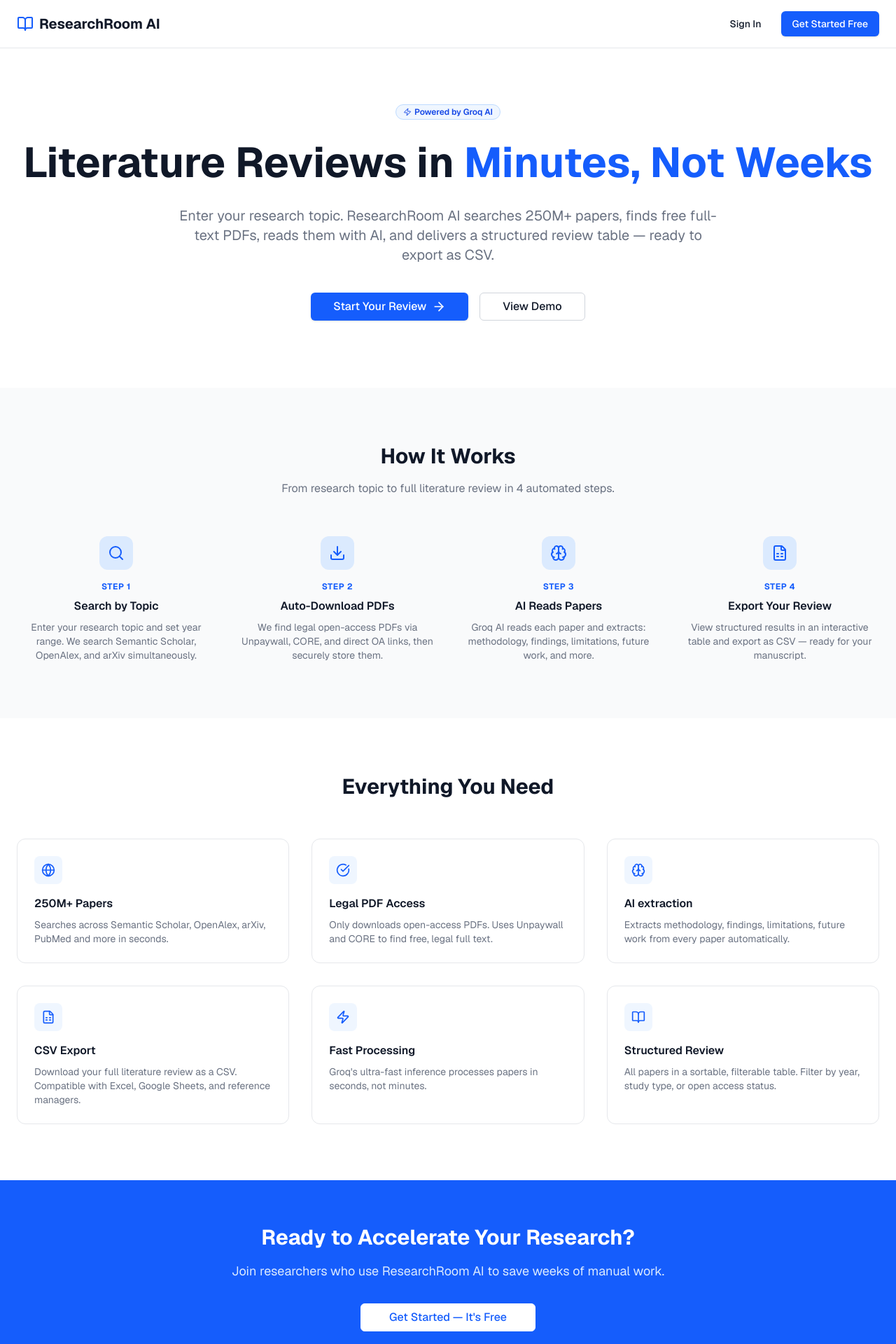
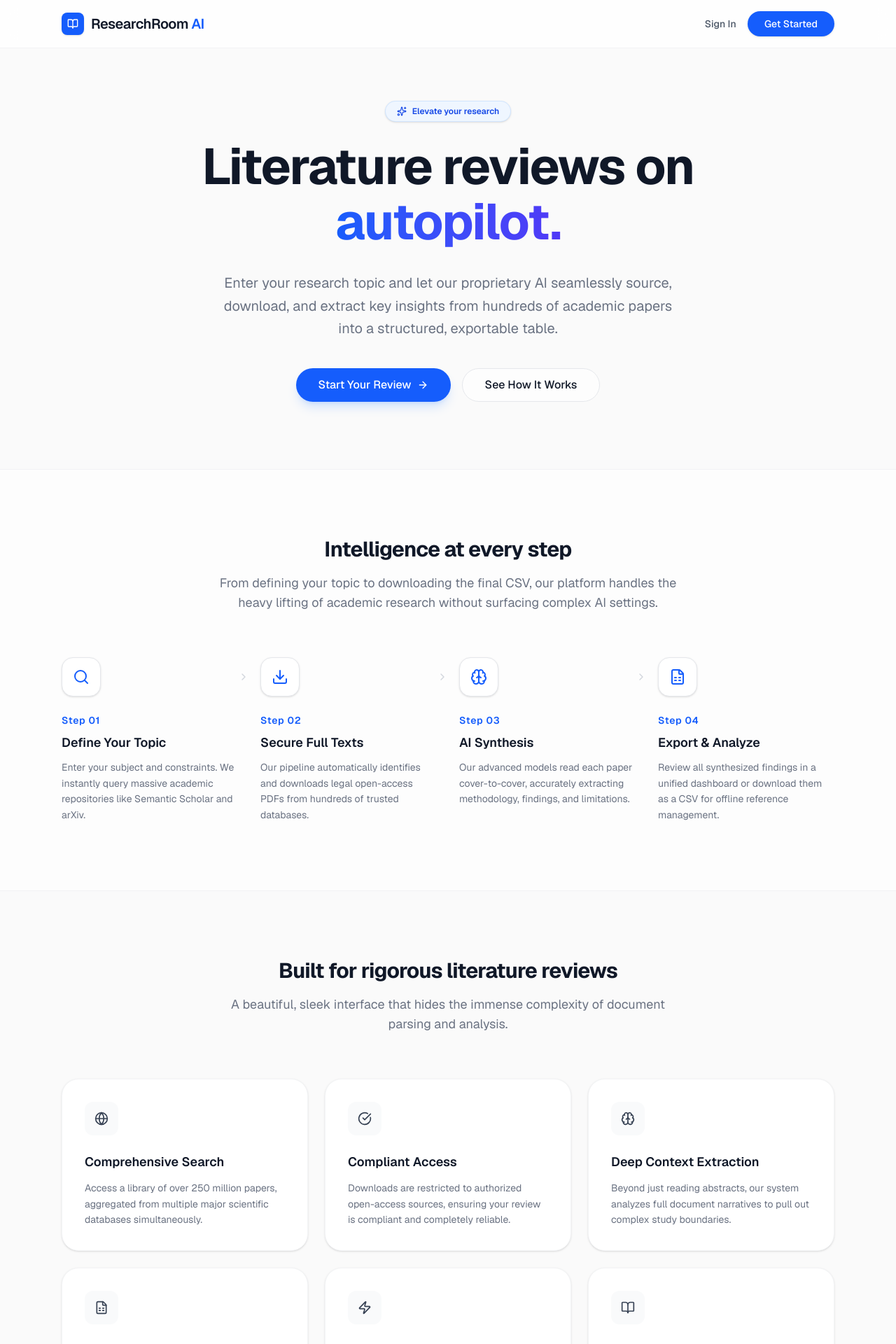
Before and after one commit to dev-fuadhasan/ailiterature, a Next.js app: page / in a window 1280 px wide. Shown: the top 1920 px of the page at 70% size. Built offline with nearby package versions, Linux system fonts and the light colour scheme; no server answers.

Commit message:
feat: redesign landing page to be sleek, lightweight, and professional

```diff
--- a/src/app/page.tsx
+++ b/src/app/page.tsx
@@ -13,35 +13,40 @@ import {
   Zap,
   Globe,
   LayoutDashboard,
+  Sparkles,
+  ChevronRight
 } from "lucide-react";
 
 export default async function LandingPage() {
   const supabase = await createClient();
   const { data: { user } } = await supabase.auth.getUser();
   const isSignedIn = !!user;
+
   return (
-    <div className="min-h-screen bg-white">
+    <div className="min-h-screen bg-[#FAFAFA] font-sans selection:bg-blue-100 text-gray-900">
       {/* Navbar */}
-      <nav className="border-b border-gray-200 bg-white/80 backdrop-blur-sm sticky top-0 z-50">
-        <div className="max-w-7xl mx-auto px-6 py-4 flex items-center justify-between">
-          <div className="flex items-center gap-2">
-            <BookOpen className="h-6 w-6 text-blue-600" />
-            <span className="font-bold text-xl text-gray-900">ResearchRoom AI</span>
+      <nav className="fixed top-0 inset-x-0 z-50 bg-white/80 backdrop-blur-md border-b border-gray-200/50">
+        <div className="max-w-6xl mx-auto px-6 py-4 flex items-center justify-between">
+          <div className="flex items-center gap-2.5">
+            <div className="w-8 h-8 rounded-lg bg-blue-600 flex items-center justify-center shadow-sm">
+              <BookOpen className="h-4 w-4 text-white" />
             </div>
-          <div className="flex items-center gap-3">
+            <span className="font-semibold text-xl tracking-tight">ResearchRoom <span className="text-blue-600">AI</span></span>
+          </div>
+          <div className="flex items-center gap-4">
             {isSignedIn ? (
               <Link href="/dashboard">
-                <Button className="gap-2">
+                <Button className="rounded-full shadow-sm gap-2">
                   <LayoutDashboard className="h-4 w-4" /> Go to Dashboard
                 </Button>
               </Link>
             ) : (
               <>
-                <Link href="/login">
-                  <Button variant="ghost">Sign In</Button>
+                <Link href="/login" className="text-sm font-medium text-gray-600 hover:text-gray-900 transition-colors hidden sm:block">
+                  Sign In
                 </Link>
                 <Link href="/login">
-                  <Button>Get Started Free</Button>
+                  <Button className="rounded-full shadow-sm px-6">Get Started</Button>
                 </Link>
               </>
             )}
@@ -50,63 +55,72 @@ export default async function LandingPage() {
       </nav>
 
       {/* Hero */}
-      <section className="max-w-7xl mx-auto px-6 pt-20 pb-24 text-center">
-        <Badge variant="secondary" className="mb-6 text-blue-700 bg-blue-50 border-blue-200">
-          <Zap className="h-3 w-3 mr-1" /> Powered by Groq AI
+      <section className="relative pt-36 pb-24 overflow-hidden">
+        {/* Sleek background decoration */}
+        <div className="absolute inset-0 -z-10 bg-[linear-gradient(to_right,#80808012_1px,transparent_1px),linear-gradient(to_bottom,#80808012_1px,transparent_1px)] bg-[size:24px_24px]"></div>
+        <div className="absolute top-0 inset-x-0 flex justify-center -z-10 pointer-events-none opacity-50">
+          <div className="w-[800px] h-[400px] bg-blue-400/20 blur-[120px] rounded-full mix-blend-multiply"></div>
+        </div>
+
+        <div className="max-w-5xl mx-auto px-6 text-center">
+          <Badge variant="secondary" className="mb-6 text-blue-700 bg-blue-50 hover:bg-blue-100 border border-blue-200/60 rounded-full px-4 py-1.5 shadow-sm transition-colors cursor-default">
+            <Sparkles className="h-3.5 w-3.5 mr-2" /> Elevate your research
           </Badge>
-        <h1 className="text-5xl md:text-6xl font-bold text-gray-900 mb-6 leading-tight">
-          Literature Reviews in{" "}
-          <span className="text-blue-600">Minutes, Not Weeks</span>
+          <h1 className="text-5xl md:text-7xl font-bold tracking-tight text-gray-900 mb-8 max-w-4xl mx-auto leading-[1.1]">
+            Literature reviews on <span className="text-transparent bg-clip-text bg-gradient-to-r from-blue-600 to-indigo-600">autopilot.</span>
           </h1>
-        <p className="text-xl text-gray-500 max-w-3xl mx-auto mb-10">
-          Enter your research topic. ResearchRoom AI searches 250M+ papers, finds free
-          full-text PDFs, reads them with AI, and delivers a structured review table
-          — ready to export as CSV.
+          <p className="text-lg md:text-xl text-gray-500 max-w-2xl mx-auto mb-10 leading-relaxed">
+            Enter your research topic and let our proprietary AI seamlessly source, download, and extract key insights from hundreds of academic papers into a structured, exportable table.
           </p>
-        <div className="flex items-center justify-center gap-4">
+          <div className="flex flex-col sm:flex-row items-center justify-center gap-4">
             {isSignedIn ? (
               <Link href="/dashboard">
-              <Button size="lg" className="gap-2 text-base px-8">
-                Go to Dashboard <LayoutDashboard className="h-5 w-5" />
+                <Button size="lg" className="rounded-full h-12 px-8 text-base shadow-lg shadow-blue-500/20 hover:shadow-xl hover:shadow-blue-500/30 transition-all gap-2">
+                  Go to Dashboard <ArrowRight className="h-4 w-4" />
                 </Button>
               </Link>
             ) : (
               <>
                 <Link href="/login">
-                <Button size="lg" className="gap-2 text-base px-8">
-                  Start Your Review <ArrowRight className="h-5 w-5" />
+                  <Button size="lg" className="rounded-full h-12 px-8 text-base shadow-lg shadow-blue-500/20 hover:shadow-xl hover:shadow-blue-500/30 transition-all gap-2">
+                    Start Your Review <ArrowRight className="h-4 w-4" />
                   </Button>
                 </Link>
-              <Link href="/login">
-                <Button size="lg" variant="outline" className="text-base px-8">
-                  View Demo
+                <Link href="/#how-it-works">
+                  <Button size="lg" variant="outline" className="rounded-full h-12 px-8 text-base border-gray-200 bg-white/50 backdrop-blur-sm hover:bg-white hover:border-gray-300 transition-all">
+                    See How It Works
                   </Button>
                 </Link>
               </>
             )}
           </div>
+        </div>
       </section>
 
-      {/* How it Works */}
-      <section className="bg-gray-50 py-20">
-        <div className="max-w-7xl mx-auto px-6">
-          <h2 className="text-3xl font-bold text-center text-gray-900 mb-4">
-            How It Works
+      {/* How it Works / Steps */}
+      <section id="how-it-works" className="py-24 bg-white/60 border-y border-gray-200/50 relative">
+        <div className="max-w-6xl mx-auto px-6">
+          <div className="text-center mb-16">
+            <h2 className="text-3xl tracking-tight font-bold text-gray-900 mb-4">
+              Intelligence at every step
             </h2>
-          <p className="text-center text-gray-500 mb-14 max-w-2xl mx-auto">
-            From research topic to full literature review in 4 automated steps.
+            <p className="text-gray-500 max-w-2xl mx-auto text-lg">
+              From defining your topic to downloading the final CSV, our platform handles the heavy lifting of academic research without surfacing complex AI settings.
             </p>
+          </div>
+
           <div className="grid grid-cols-1 md:grid-cols-4 gap-8">
             {steps.map((step, i) => (
-              <div key={i} className="text-center">
-                <div className="w-12 h-12 bg-blue-100 rounded-xl flex items-center justify-center mx-auto mb-4">
-                  <step.icon className="h-6 w-6 text-blue-600" />
+              <div key={i} className="relative group">
+                <div className="w-14 h-14 bg-white border border-gray-200 rounded-2xl flex items-center justify-center mb-6 shadow-sm group-hover:scale-110 group-hover:shadow-md transition-all duration-300 group-hover:border-blue-200">
+                  {<step.icon className="h-6 w-6 text-blue-600" />}
                 </div>
-                <div className="text-xs font-bold text-blue-600 uppercase tracking-wider mb-2">
-                  Step {i + 1}
+                <div className="text-sm font-semibold text-blue-600 tracking-wider mb-2 flex items-center gap-2">
+                  <span>Step 0{i + 1}</span>
+                  {i < steps.length - 1 && <ChevronRight className="h-4 w-4 text-gray-300 hidden md:block absolute -right-4 top-5" />}
                 </div>
-                <h3 className="font-semibold text-gray-900 mb-2">{step.title}</h3>
-                <p className="text-sm text-gray-500">{step.description}</p>
+                <h3 className="font-semibold text-gray-900 mb-2.5 text-lg">{step.title}</h3>
+                <p className="text-sm text-gray-500 leading-relaxed">{step.description}</p>
               </div>
             ))}
           </div>
@@ -114,58 +128,70 @@ export default async function LandingPage() {
       </section>
 
       {/* Features */}
-      <section className="py-20">
-        <div className="max-w-7xl mx-auto px-6">
-          <h2 className="text-3xl font-bold text-center text-gray-900 mb-14">
-            Everything You Need
+      <section className="py-24 max-w-6xl mx-auto px-6">
+        <div className="text-center mb-16">
+          <h2 className="text-3xl tracking-tight font-bold text-gray-900 mb-4">
+            Built for rigorous literature reviews
           </h2>
-          <div className="grid grid-cols-1 md:grid-cols-3 gap-8">
+          <p className="text-gray-500 max-w-2xl mx-auto text-lg">
+            A beautiful, sleek interface that hides the immense complexity of document parsing and analysis.
+          </p>
+        </div>
+
+        <div className="grid grid-cols-1 md:grid-cols-3 gap-6">
           {features.map((f, i) => (
-              <div key={i} className="p-6 rounded-xl border border-gray-200 hover:border-blue-300 transition-colors">
-                <div className="w-10 h-10 bg-blue-50 rounded-lg flex items-center justify-center mb-4">
-                  <f.icon className="h-5 w-5 text-blue-600" />
+            <div key={i} className="p-8 rounded-3xl bg-white border border-gray-100 shadow-sm hover:shadow-md hover:border-blue-100 transition-all duration-300">
+              <div className="w-12 h-12 bg-gray-50 rounded-xl flex items-center justify-center mb-6">
+                {<f.icon className="h-5 w-5 text-gray-700" />}
               </div>
-                <h3 className="font-semibold text-gray-900 mb-2">{f.title}</h3>
-                <p className="text-sm text-gray-500">{f.description}</p>
+              <h3 className="font-semibold text-gray-900 mb-3 text-lg">{f.title}</h3>
+              <p className="text-gray-500 leading-relaxed text-sm">{f.description}</p>
             </div>
           ))}
+        </div>
+      </section>
+
+      {/* CTA */}
+      <section className="py-20 px-6">
+        <div className="max-w-5xl mx-auto bg-gray-900 rounded-3xl p-12 md:p-16 text-center relative overflow-hidden shadow-2xl">
+          <div className="absolute top-0 inset-x-0 flex justify-center pointer-events-none opacity-30">
+            <div className="w-[600px] h-[300px] bg-blue-500 blur-[100px] rounded-full"></div>
+          </div>
+          <h2 className="text-3xl md:text-5xl font-bold text-white mb-6 tracking-tight relative z-10">
+            Ready to accelerate your research?
+          </h2>
+          <p className="text-gray-300 mb-10 text-lg max-w-2xl mx-auto relative z-10">
+            Join researchers saving weeks of manual review time. Beautifully simple. Unbelievably smart.
+          </p>
+          <div className="relative z-10">
+            {isSignedIn ? (
+              <Link href="/dashboard">
+                <Button size="lg" className="rounded-full bg-blue-600 hover:bg-blue-500 text-white border-0 h-12 px-8 text-base">
+                  Go to your Dashboard
+                </Button>
+              </Link>
+            ) : (
+              <Link href="/login">
+                <Button size="lg" className="rounded-full bg-blue-600 hover:bg-blue-500 text-white border-0 h-12 px-10 text-base shadow-lg shadow-blue-900/50">
+                  Join for Free
+                </Button>
+              </Link>
+            )}
           </div>
         </div>
       </section>
 
-      {/* CTA */}
-      <section className="bg-blue-600 py-16">
-        <div className="max-w-4xl mx-auto px-6 text-center">
-          <h2 className="text-3xl font-bold text-white mb-4">
-            Ready to Accelerate Your Research?
-          </h2>
-          <p className="text-blue-100 mb-8 text-lg">
-            Join researchers who use ResearchRoom AI to save weeks of manual work.
-          </p>
-          {isSignedIn ? (
-            <Link href="/dashboard">
-              <Button size="lg" variant="outline" className="text-blue-600 border-white hover:bg-white text-base px-10 gap-2">
-                <LayoutDashboard className="h-5 w-5" /> Go to Dashboard
-              </Button>
-            </Link>
-          ) : (
-            <Link href="/login">
-              <Button size="lg" variant="outline" className="text-blue-600 border-white hover:bg-white text-base px-10">
-                Get Started — It&apos;s Free
-              </Button>
-            </Link>
-          )}
+      {/* Footer */}
+      <footer className="border-t border-gray-200 mt-10 bg-white">
+        <div className="max-w-6xl mx-auto px-6 py-8 flex flex-col md:flex-row items-center justify-between gap-4 text-sm text-gray-500">
+          <div className="flex items-center gap-2 font-medium text-gray-800">
+            <BookOpen className="h-4 w-4 text-blue-600" /> ResearchRoom AI
           </div>
-      </section>
-
-      {/* Footer */}
-      <footer className="border-t border-gray-200 py-8">
-        <div className="max-w-7xl mx-auto px-6 flex items-center justify-between text-sm text-gray-500">
-          <span>© 2026 ResearchRoom AI. All rights reserved.</span>
           <div className="flex items-center gap-2">
-            <Globe className="h-4 w-4" />
-            <span>Searches 250M+ papers worldwide</span>
+            <Globe className="h-4 w-4 text-gray-400" />
+            <span>Searching 250M+ academic papers globally</span>
           </div>
+          <span>&copy; {new Date().getFullYear()} ResearchRoom AI. All rights reserved.</span>
         </div>
       </footer>
     </div>
@@ -175,55 +201,55 @@ export default async function LandingPage() {
 const steps = [
   {
     icon: Search,
-    title: "Search by Topic",
-    description: "Enter your research topic and set year range. We search Semantic Scholar, OpenAlex, and arXiv simultaneously.",
+    title: "Define Your Topic",
+    description: "Enter your subject and constraints. We instantly query massive academic repositories like Semantic Scholar and arXiv.",
   },
   {
     icon: Download,
-    title: "Auto-Download PDFs",
-    description: "We find legal open-access PDFs via Unpaywall, CORE, and direct OA links, then securely store them.",
+    title: "Secure Full Texts",
+    description: "Our pipeline automatically identifies and downloads legal open-access PDFs from hundreds of trusted databases.",
   },
   {
     icon: Brain,
-    title: "AI Reads Papers",
-    description: "Groq AI reads each paper and extracts: methodology, findings, limitations, future work, and more.",
+    title: "AI Synthesis",
+    description: "Our advanced models read each paper cover-to-cover, accurately extracting methodology, findings, and limitations.",
   },
   {
     icon: FileSpreadsheet,
-    title: "Export Your Review",
-    description: "View structured results in an interactive table and export as CSV — ready for your manuscript.",
+    title: "Export & Analyze",
+    description: "Review all synthesized findings in a unified dashboard or download them as a CSV for offline reference management.",
   },
 ];
 
 const features = [
   {
     icon: Globe,
-    title: "250M+ Papers",
-    description: "Searches across Semantic Scholar, OpenAlex, arXiv, PubMed and more in seconds.",
+    title: "Comprehensive Search",
+    description: "Access a library of over 250 million papers, aggregated from multiple major scientific databases simultaneously.",
   },
   {
     icon: CheckCircle,
-    title: "Legal PDF Access",
-    description: "Only downloads open-access PDFs. Uses Unpaywall and CORE to find free, legal full text.",
+    title: "Compliant Access",
+    description: "Downloads are restricted to authorized open-access sources, ensuring your review is compliant and completely reliable.",
   },
   {
     icon: Brain,
-    title: "AI extraction",
-    description: "Extracts methodology, findings, limitations, future work from every paper automatically.",
+    title: "Deep Context Extraction",
+    description: "Beyond just reading abstracts, our system analyzes full document narratives to pull out complex study boundaries.",
   },
   {
     icon: FileSpreadsheet,
-    title: "CSV Export",
-    description: "Download your full literature review as a CSV. Compatible with Excel, Google Sheets, and reference managers.",
+    title: "Structured Output",
+    description: "Convert unstructured PDFs into neat, tabular formats perfectly suited for massive quantitative meta-analysis.",
   },
   {
     icon: Zap,
-    title: "Fast Processing",
-    description: "Groq's ultra-fast inference processes papers in seconds, not minutes.",
+    title: "Rapid Execution",
+    description: "What used to take months of manual reading is condensed into minutes of seamless background processing.",
   },
   {
     icon: BookOpen,
-    title: "Structured Review",
-    description: "All papers in a sortable, filterable table. Filter by year, study type, or open access status.",
+    title: "Intuitive Management",
+    description: "A meticulously clean dashboard to visually sift through papers, apply filters, and track the progress of ongoing reviews.",
   },
 ];
```
Lines whose indentation alone changed are shown as unchanged.
